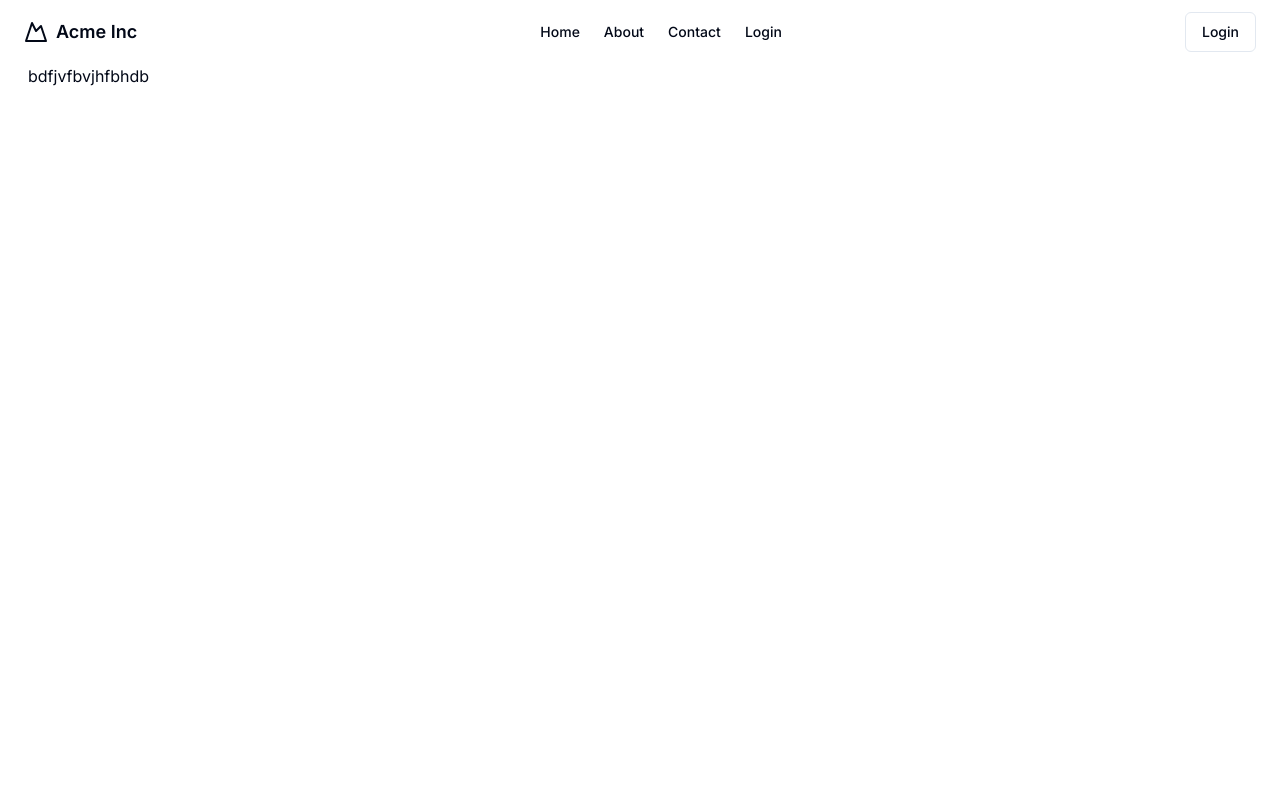
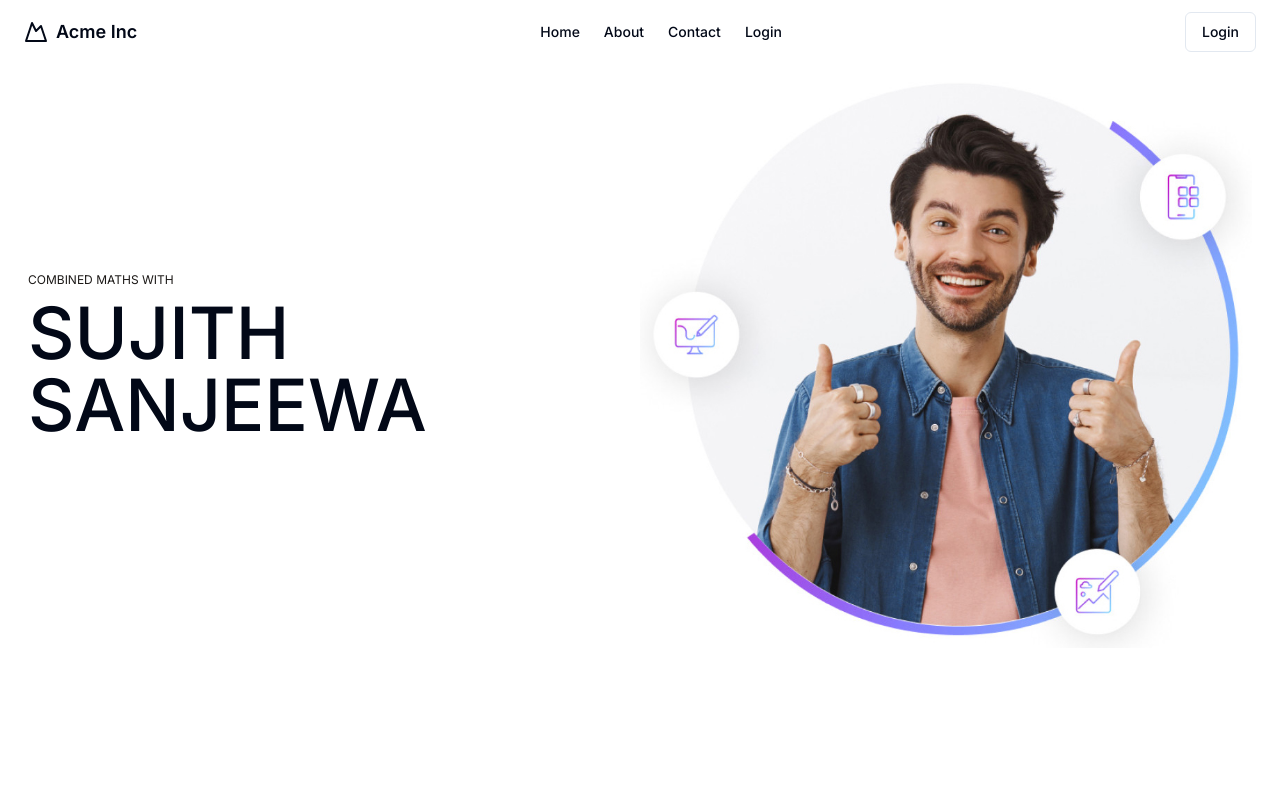
Before and after one commit to oshanavishkapiries/Elight-LMS, a Next.js app: page / in a window 1280 px wide. Shown: the top 800 px of the page. Built offline with nearby package versions, Linux system fonts and the light colour scheme.

Commit message:
Create Landing Page > Header Section

```diff
--- a/app/(root)/layout.tsx
+++ b/app/(root)/layout.tsx
@@ -10,7 +10,7 @@ const layout = ({
   return (
     <>
       <Navbar />
-      <main className="min-h-screen max-w-7xl mx-auto sm:px-5 md:px-7">
+      <main className="min-h-screen max-w-7xl mx-auto px-2 sm:px-5 md:px-7">
         {children}
       </main>
       <Footer />
--- a/components/main/LBanner.tsx
+++ b/components/main/LBanner.tsx
@@ -1,15 +1,20 @@
-import { general } from "@/data/general";
-
 const LBanner = () => {
   return (
-    <div className="w-full md:aspect-[16/7] overflow-hidden grid  grid-cols-1 md:grid-cols-2">
+    <div className="w-full  overflow-hidden  grid  grid-cols-1 md:grid-cols-2">
       {/* Left side */}
-      <div className="w-full h-full order-2 md:order-1">
-        <h1>bdfjvfbvjhfbhdb</h1>
+      <div className="w-full h-full order-2 md:order-1 text-center md:text-left justify-center flex flex-col ">
+        <h6 className=" text-stone-900 text-[12px] font-normal uppercase ">
+          Combined maths with
+        </h6>
+        <h1 className="font-medium text-3xl sm:text-5xl md:text-6xl lg:text-7xl mt-2  uppercase">
+          Sujith <br className="hidden md:block" /> Sanjeewa
+        </h1>
       </div>
 
       {/* Right side */}
-      <div className="w-full h-full order-1 md:order-2"></div>
+      <div className="w-full h-full order-1 md:order-2 justify-center flex p-5 md:p-0">
+        <img src="/img/landingHero.jpg" className="object-cover" />
+      </div>
     </div>
   );
 };
```
Also changed, not shown: public/img/landingHero.jpg (added).
